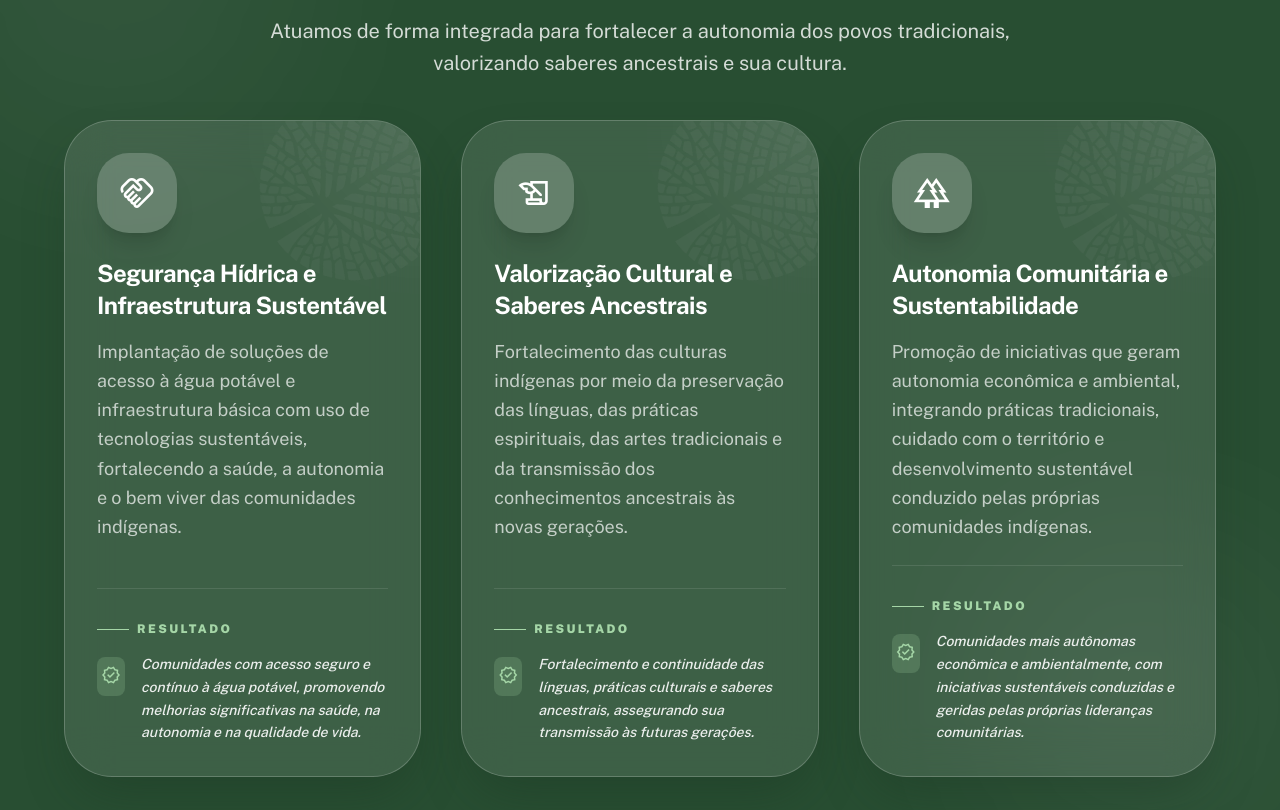
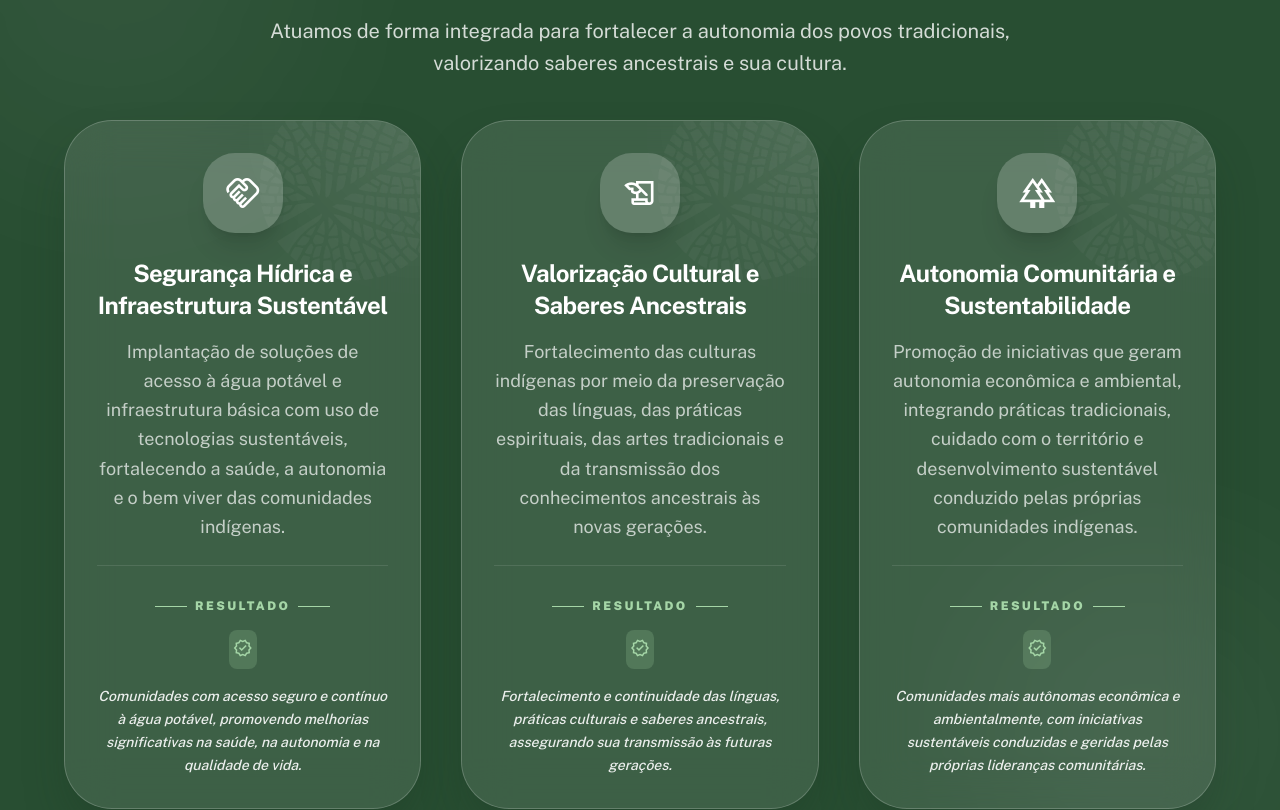
Before and after one commit to danilogravina/Conexaoancestral, a React (Vite) app: page / in a window 1280 px wide. Shown: the part 2780-3590 px from the top of the page. Built offline with nearby package versions, Linux system fonts and the light colour scheme; no server answers.

Commit message:
UI: Center icons and text in initiative cards

```diff
--- a/pages/Home.tsx
+++ b/pages/Home.tsx
@@ -348,7 +348,7 @@ const Home: React.FC = () => {
             ].map((item, idx) => (
               <div
                 key={idx}
-                className="reveal-on-scroll group relative flex flex-col gap-6 p-8 rounded-[3rem] bg-white/10 backdrop-blur-xl border border-white/20 hover:bg-white/15 hover:border-white/40 hover:-translate-y-4 transition-all duration-500 overflow-hidden shadow-2xl shadow-primary-dark/40"
+                className="reveal-on-scroll group relative flex flex-col items-center gap-6 p-8 rounded-[3rem] bg-white/10 backdrop-blur-xl border border-white/20 hover:bg-white/15 hover:border-white/40 hover:-translate-y-4 transition-all duration-500 overflow-hidden shadow-2xl shadow-primary-dark/40"
                 style={{ transitionDelay: item.delay }}
               >
                 {/* Organic Leaf Pattern Accent - Subtly Faded */}
@@ -368,20 +368,21 @@ const Home: React.FC = () => {
                   <span className="material-symbols-outlined text-4xl group-hover:scale-110 transition-transform">{item.icon}</span>
                 </div>
 
-                <div className="relative z-10 space-y-4">
+                <div className="relative z-10 space-y-4 text-center">
                   <h3 className="text-xl md:text-2xl font-bold text-white tracking-tight">{item.title}</h3>
                   <p className="text-white/70 leading-relaxed font-light text-lg">
                     {item.desc}
                   </p>
                 </div>
 
-                <div className="relative z-10 pt-8 mt-auto border-t border-white/10 group-hover:border-white/20 transition-all">
-                  <div className="flex items-center gap-2 mb-4">
+                <div className="relative z-10 pt-8 mt-auto border-t border-white/10 group-hover:border-white/20 transition-all flex flex-col items-center">
+                  <div className="flex items-center gap-2 mb-4 justify-center">
                     <div className="w-8 h-[1px] bg-[#a5d6a7]"></div>
                     <p className="text-xs font-black uppercase tracking-[0.2em] text-[#a5d6a7]">Resultado</p>
+                    <div className="w-8 h-[1px] bg-[#a5d6a7]"></div>
                   </div>
-                  <div className="flex items-start gap-4">
-                    <div className="mt-1 p-1 rounded-lg bg-[#a5d6a7]/20 text-[#a5d6a7] group-hover:bg-[#a5d6a7] group-hover:text-white transition-colors duration-500">
+                  <div className="flex flex-col items-center gap-4 text-center">
+                    <div className="p-1 rounded-lg bg-[#a5d6a7]/20 text-[#a5d6a7] group-hover:bg-[#a5d6a7] group-hover:text-white transition-colors duration-500">
                       <span className="material-symbols-outlined text-xl">verified</span>
                     </div>
                     <p className="text-sm font-medium text-white/90 leading-relaxed italic">
```
